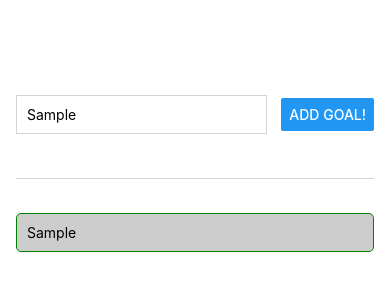
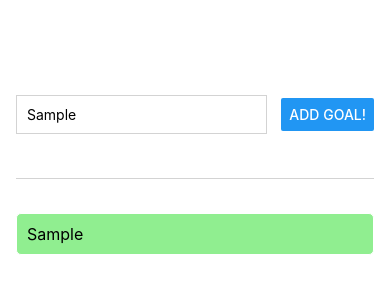
Before and after one commit to RomanHard/RNProject, a React Native app: screen / in a window 390 px wide. Both pictures are taken after typing "Sample" into the empty fields and a click on the button "ADD GOAL!". Shown: the top 300 px of the page. Built offline with nearby package versions, Linux system fonts and the light colour scheme.

Commit message:
Update App.js

```diff
--- a/App.js
+++ b/App.js
@@ -26,7 +26,7 @@ export default function App() {
       <View style={styles.goalsContainer}>
         {courseGoals.map((goal) => (
           <View key={goal} style={styles.goalItem}>
-            <Text>{goal}</Text>
+            <Text style={styles.goalItemText}>{goal}</Text>
           </View>
         ))}
       </View>
@@ -63,9 +63,14 @@ const styles = StyleSheet.create({
   goalItem: {
     padding: 10,
     marginVertical: 10,
-    backgroundColor: "#cdcdcd",
-    borderColor: "green",
+    backgroundColor: "lightgreen",
+    borderColor: "white",
     borderWidth: 1,
     borderRadius: 5,
   },
+
+  goalItemText: {
+    color: "black",
+    fontSize: 16,
+  },
 });
```
